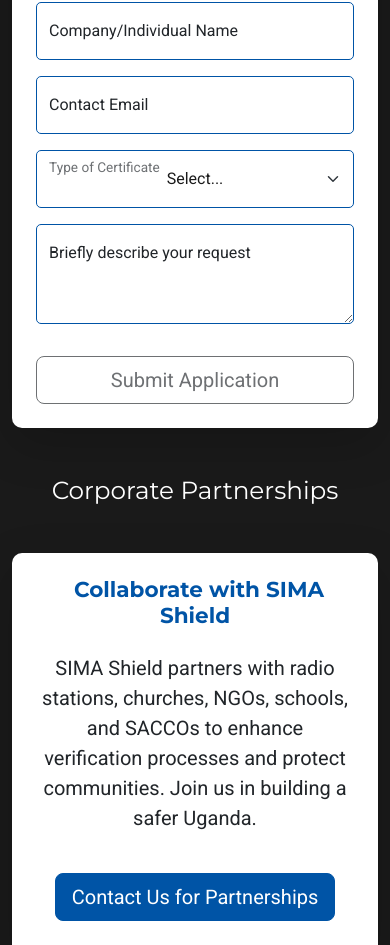
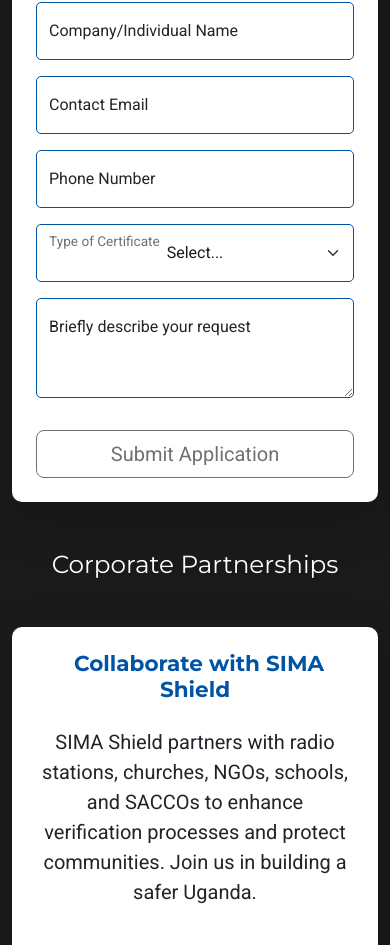
Before and after one commit to yeyetechconsults/simashd, an Angular app: page /home in a window 390 px wide. Shown: the part 4425-5370 px from the top of the page. Built offline with nearby package versions, Linux system fonts and the light colour scheme.

Commit message:
added phone

```diff
--- a/src/app/pages/contact-us/contact-us.component.html
+++ b/src/app/pages/contact-us/contact-us.component.html
@@ -69,6 +69,25 @@
             </div>
           </div>
           <div class="form-floating mb-3">
+            <input
+              type="tel"
+              class="form-control"
+              id="phone"
+              placeholder="Your Phone Number"
+              formControlName="phone"
+            />
+            <label for="phone">Phone Number</label>
+            <div
+              *ngIf="
+                contactForm.get('phone')?.invalid &&
+                contactForm.get('phone')?.touched
+              "
+              class="text-danger mt-1"
+            >
+              Phone Number is required.
+            </div>
+          </div>
+          <div class="form-floating mb-3">
             <textarea
               class="form-control"
               id="message"
--- a/src/app/pages/contact-us/contact-us.component.ts
+++ b/src/app/pages/contact-us/contact-us.component.ts
@@ -20,6 +20,7 @@
     this.contactForm = this.fb.group({
       name: ['', Validators.required],
       email: ['', [Validators.required, Validators.email]],
+      phone: ['', Validators.required],
       message: ['', Validators.required]
     });
   }
--- a/src/app/pages/home/home.component.html
+++ b/src/app/pages/home/home.component.html
@@ -259,6 +259,19 @@
             </div>
           </div>
           <div class="form-floating mb-3">
+            <input
+              type="tel"
+              class="form-control"
+              id="phone"
+              placeholder="Your Phone Number"
+              formControlName="phone"
+            />
+            <label for="phone">Phone Number</label>
+            <div *ngIf="verificationForm.get('phone')?.invalid && verificationForm.get('phone')?.touched" class="text-danger mt-1">
+              Phone Number is required.
+            </div>
+          </div>
+          <div class="form-floating mb-3">
             <select
               class="form-select"
               id="certificateType"
--- a/src/app/pages/home/home.component.ts
+++ b/src/app/pages/home/home.component.ts
@@ -21,6 +21,7 @@
     this.verificationForm = this.fb.group({
       companyName: ['', Validators.required],
       contactEmail: ['', [Validators.required, Validators.email]],
+      phone: ['', Validators.required],
       certificateType: ['', Validators.required],
       messageTrust: ['', Validators.required]
     });
```
